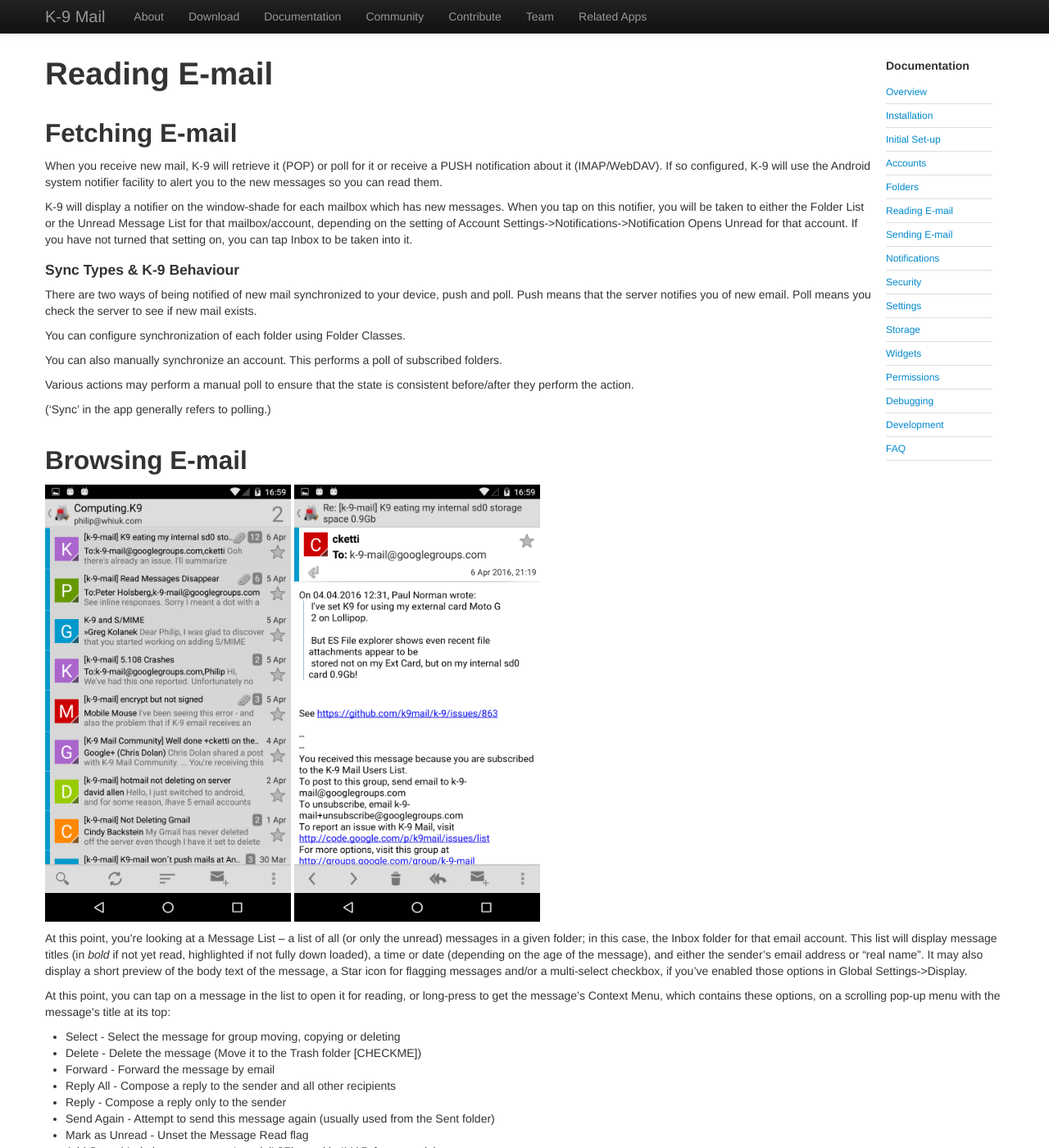
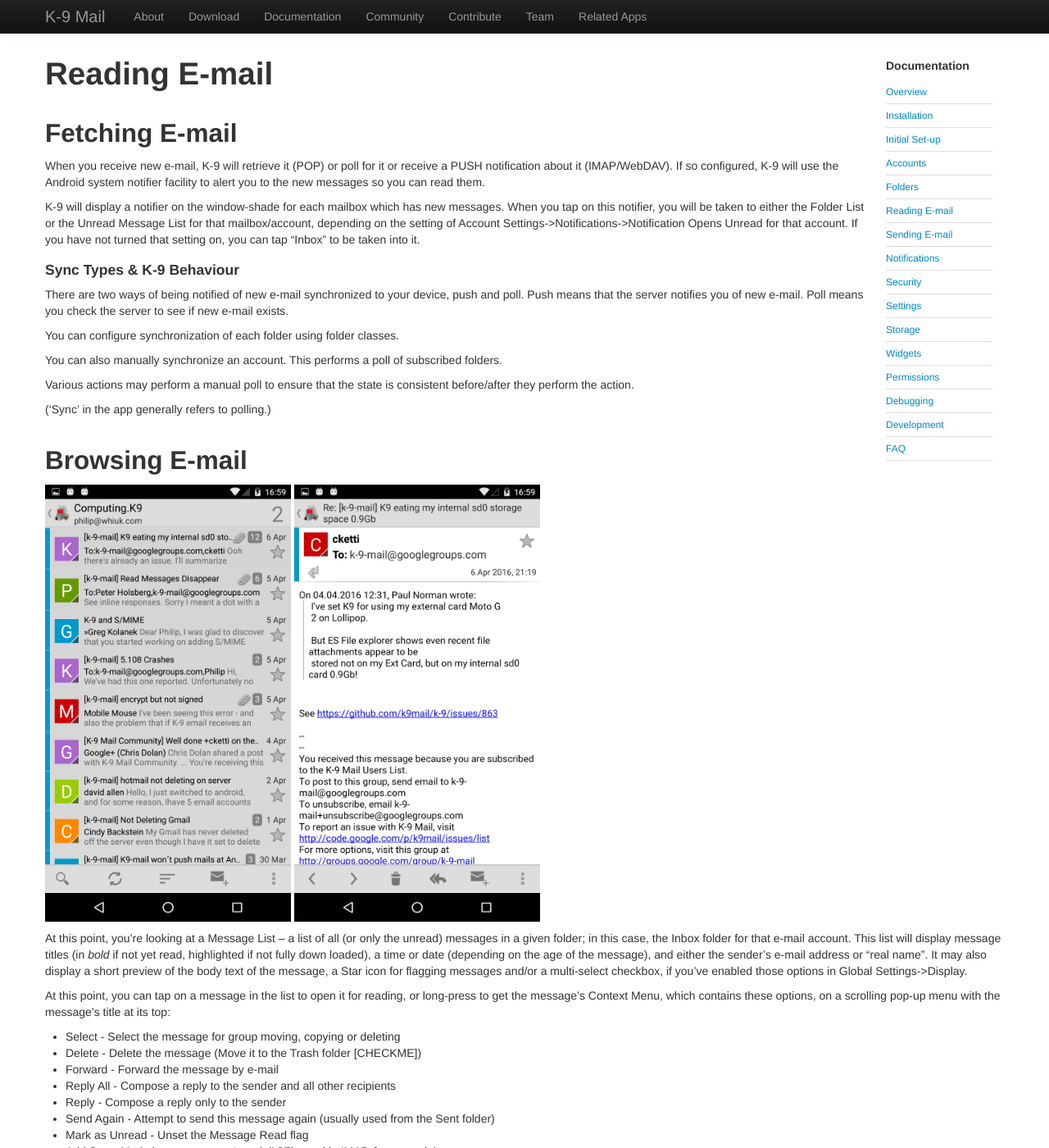
Before and after one commit to k9mail/k9mail.app, a Jekyll site: the page built from documentation/reading.md, in a window 1280 px wide and 1400 px high. Shown: the whole window at 82% size. Built offline with Jekyll 4.4.1, drawn with Linux system fonts in a browser that asks for light colours; nearby versions of some CDN libraries; some of the changed text lies outside the part shown.

Commit message:
e-mail, big versals

```diff
--- a/documentation/reading.md
+++ b/documentation/reading.md
@@ -10,15 +10,15 @@ nav_hide: true
 
 ## Fetching E-mail
 
-When you receive new mail, K-9 will retrieve it (POP) or poll for it or receive a PUSH notification about it (IMAP/WebDAV).  If so configured, K-9 will use the Android system notifier facility to alert you to the new messages so you can read them.
+When you receive new e-mail, K-9 will retrieve it (POP) or poll for it or receive a PUSH notification about it (IMAP/WebDAV).  If so configured, K-9 will use the Android system notifier facility to alert you to the new messages so you can read them.
 
-K-9 will display a notifier on the window-shade for each mailbox which has new messages.  When you tap on this notifier, you will be taken to either the Folder List or the Unread Message List for that mailbox/account, depending on the setting of Account Settings->Notifications->Notification Opens Unread for that account.  If you have not turned that setting on, you can tap Inbox to be taken into it.
+K-9 will display a notifier on the window-shade for each mailbox which has new messages.  When you tap on this notifier, you will be taken to either the Folder List or the Unread Message List for that mailbox/account, depending on the setting of Account Settings->Notifications->Notification Opens Unread for that account.  If you have not turned that setting on, you can tap "Inbox" to be taken into it.
 
 #### Sync Types & K-9 Behaviour
 
-There are two ways of being notified of new mail synchronized to your device, push and poll. Push means that the server notifies you of new email. Poll means you check the server to see if new mail exists.
+There are two ways of being notified of new e-mail synchronized to your device, push and poll. Push means that the server notifies you of new e-mail. Poll means you check the server to see if new e-mail exists.
 
-You can configure synchronization of each folder using Folder Classes.
+You can configure synchronization of each folder using folder classes.
 
 You can also manually synchronize an account. This performs a poll of subscribed folders.
 
@@ -30,13 +30,13 @@ Various actions may perform a manual poll to ensure that the state is consistent
 
 <img src="/assets/img/reading_folder_view.png" width="300" alt="Folder Message List" /> <img src="/assets/img/reading_email_view.png" width="300" alt="Message View" />
 
-At this point, you're looking at a Message List -- a list of all (or only the unread) messages in a given folder; in this case, the Inbox folder for that email account.  This list will display message titles (in *bold* if not yet read, highlighted if not fully down loaded), a time or date (depending on the age of the message), and either the sender's email address or "real name".  It may also display a short preview of the body text of the message, a Star icon for flagging messages and/or a multi-select checkbox, if you've enabled those options in Global Settings->Display.
+At this point, you're looking at a Message List -- a list of all (or only the unread) messages in a given folder; in this case, the Inbox folder for that e-mail account.  This list will display message titles (in *bold* if not yet read, highlighted if not fully down loaded), a time or date (depending on the age of the message), and either the sender's e-mail address or "real name".  It may also display a short preview of the body text of the message, a Star icon for flagging messages and/or a multi-select checkbox, if you've enabled those options in Global Settings->Display.
 
 At this point, you can tap on a message in the list to open it for reading, or long-press to get the message's Context Menu, which contains these options, on a scrolling pop-up menu with the message's title at its top:
 
 * Select - Select the message for group moving, copying or deleting
 * Delete - Delete the message (Move it to the Trash folder [CHECKME])
-* Forward - Forward the message by email
+* Forward - Forward the message by e-mail
 * Reply All - Compose a reply to the sender and all other recipients
 * Reply - Compose a reply only to the sender
 * Send Again - Attempt to send this message again (usually used from the Sent folder)
@@ -44,10 +44,10 @@ At this point, you can tap on a message in the list to open it for reading, or l
 * Add Star - Mark the message as 'special' (\Flagged in IMAP, for example)
 * Archive - Archive the message (by moving it to the Archive folder CHECKME)
 * Spam - Move the message to the Spam folder
-* Move - present a list of folders in the current email account to which the message can be moved; do so if one is selected
-* Copy - present a list of folders in the current email account to which the message can be copied; do so if one is selected
-* Share - hand the message body off to the Android Sharing facility, so the user can share it with someone in some fashion other than an email forward
-* More from this sender - take the user to a new Message List, showing only messages sent From the same email address as the current message
+* Move - Present a list of folders in the current e-mail account to which the message can be moved; do so if one is selected
+* Copy - Present a list of folders in the current e-mail account to which the message can be copied; do so if one is selected
+* Share - Hand the message body off to the Android Sharing facility, so the user can share it with someone in some fashion other than an forwarding the e-mail
+* More from this sender - Take the user to a new Message List, showing only messages sent From the same e-mail address as the current message
 
 ## Keyboard Navigation
 
```
